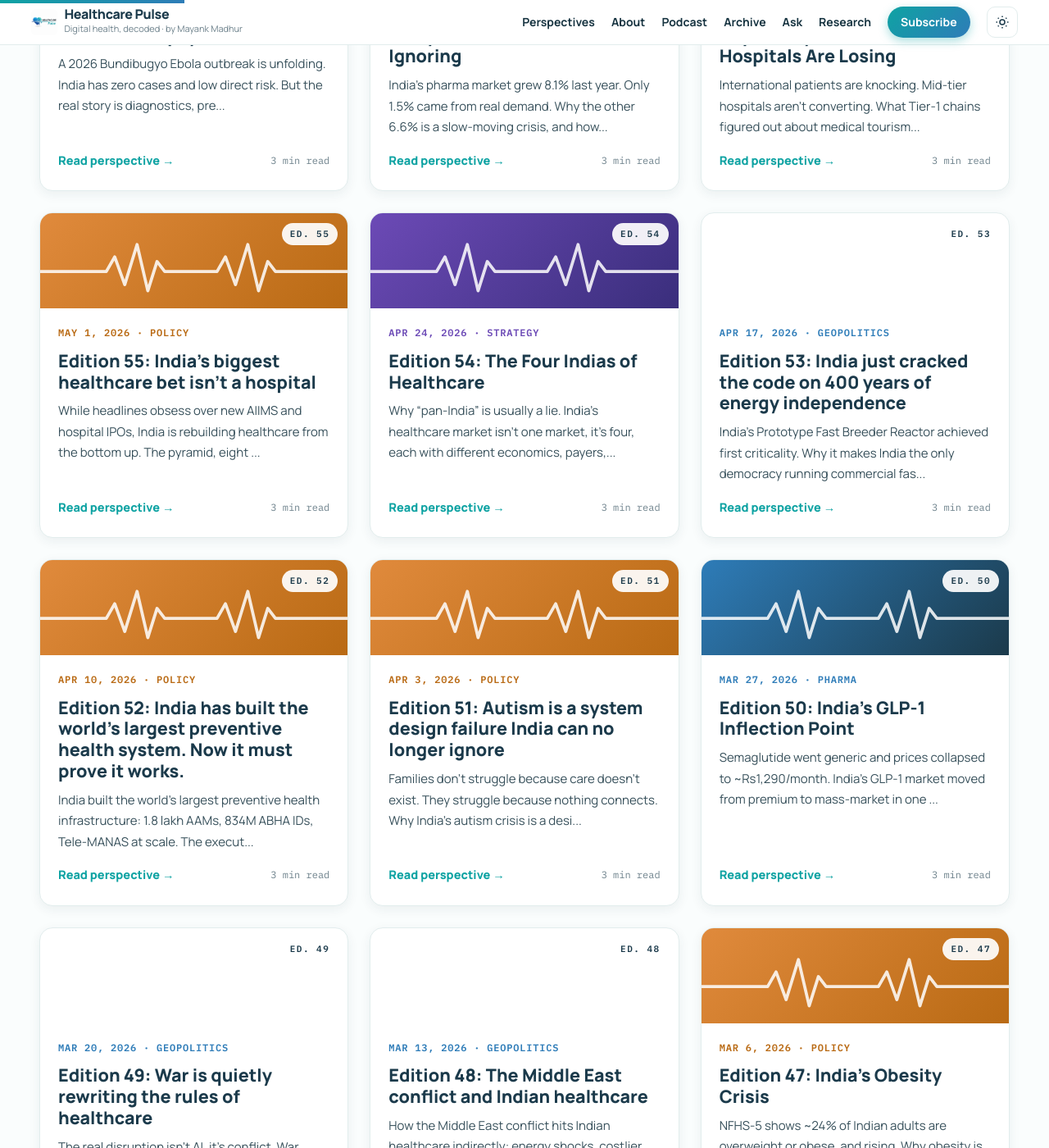
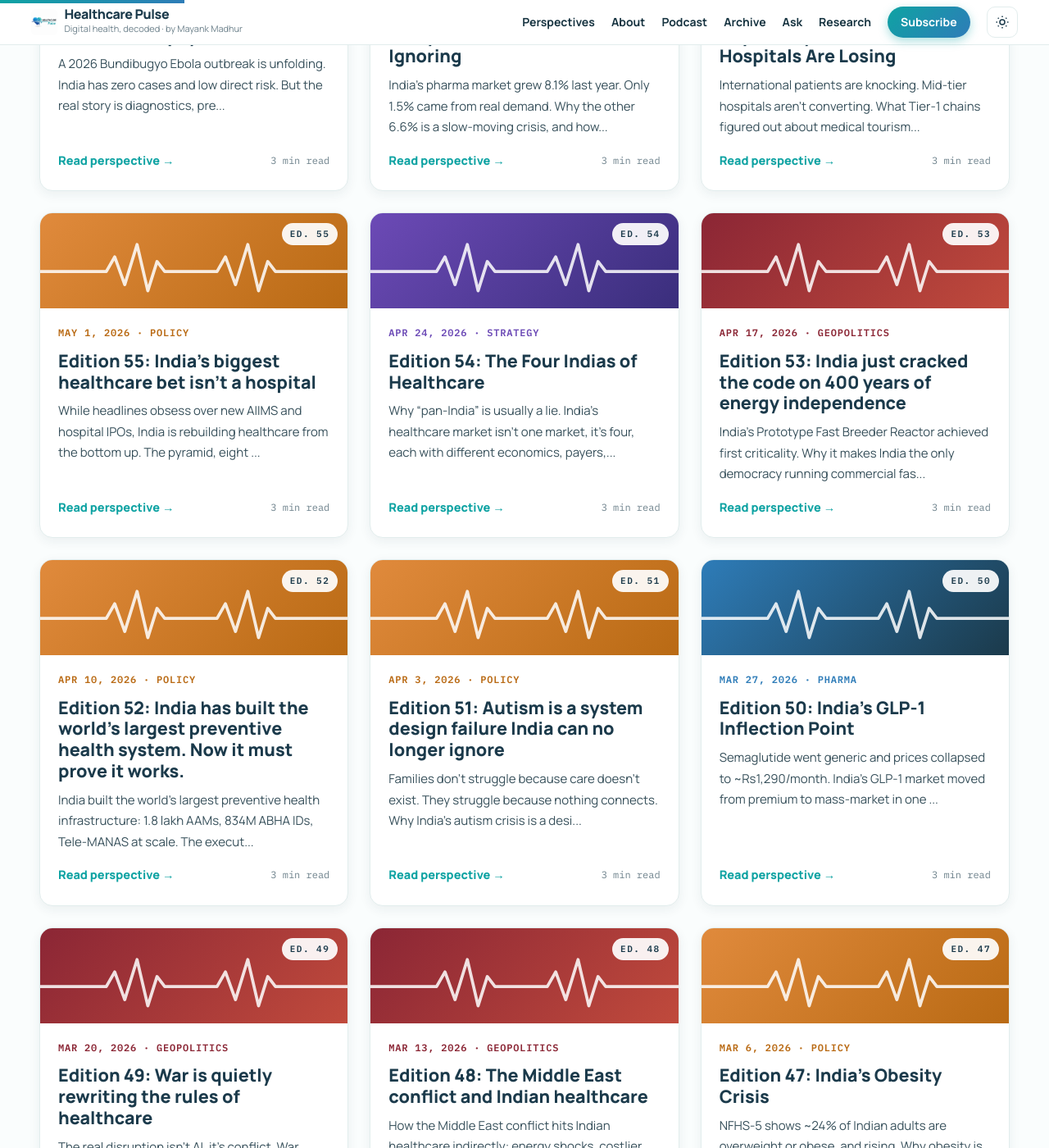
Before and after one commit to mayankmadhur25/mayankmadhur25.github.io, a Jekyll site: the page built from index.html, in a window 1280 px wide and 1400 px high, scrolled down 1867 px. Shown: the whole window at 82% size. Built offline with Jekyll 4.4.1, drawn with Linux system fonts in a browser that asks for light colours.

Commit message:
Add files via upload

```diff
--- a/assets/css/style.css
+++ b/assets/css/style.css
@@ -233,14 +233,14 @@ a { color: var(--blue); }
 .cat-pharma .card-banner,         .post-banner.cat-pharma         { background: linear-gradient(135deg, #2E7CB8, #1B3A4B); }
 .cat-biotech .card-banner,        .post-banner.cat-biotech        { background: linear-gradient(135deg, #37B68A, #0FA3A3); }
 .cat-policy .card-banner,         .post-banner.cat-policy         { background: linear-gradient(135deg, #E08A3C, #B96A14); }
-.cat-general .card-banner,        .post-banner.cat-general        { background: linear-gradient(135deg, #1B3A4B, #2E7CB8); }
+.cat-geopolitics .card-banner,    .post-banner.cat-geopolitics    { background: linear-gradient(135deg, #8B2635, #C04A3C); }
 .cat-strategy .card-banner,       .post-banner.cat-strategy       { background: linear-gradient(135deg, #6C4AB6, #3A2E7C); }
 
 .cat-digital-health .card-meta { color: var(--teal); }
 .cat-pharma .card-meta         { color: var(--blue); }
 .cat-biotech .card-meta        { color: var(--green); }
 .cat-policy .card-meta         { color: var(--amberdk); }
-.cat-general .card-meta        { color: var(--navy); }
+.cat-geopolitics .card-meta   { color: #8B2635; }
 .cat-strategy .card-meta       { color: #6C4AB6; }
 
 .card-body { padding: 20px 22px 24px; display: flex; flex-direction: column; flex: 1; }
@@ -825,7 +825,7 @@ a:focus-visible, button:focus-visible, input:focus-visible {
 .related-card.cat-strategy { background: linear-gradient(135deg,#6C4AB6,#3A2E7C); }
 .related-card.cat-pharma { background: linear-gradient(135deg,#2E7CB8,#1B3A4B); }
 .related-card.cat-biotech { background: linear-gradient(135deg,#37B68A,#0FA3A3); }
-.related-card.cat-general { background: linear-gradient(135deg,#1B3A4B,#2E7CB8); }
+.related-card.cat-geopolitics { background: linear-gradient(135deg,#8B2635,#C04A3C); }
 .rc-ed { font-family: var(--mono); font-size: 11px; font-weight: 600; opacity: .9; }
 .rc-title { font-weight: 700; font-size: 15px; line-height: 1.3; }
 @media(max-width:700px){ .related-grid { grid-template-columns: 1fr; } }
@@ -855,7 +855,7 @@ a:focus-visible, button:focus-visible, input:focus-visible {
 .ama-card.cat-strategy { background: linear-gradient(135deg,#6C4AB6,#3A2E7C); }
 .ama-card.cat-pharma { background: linear-gradient(135deg,#2E7CB8,#1B3A4B); }
 .ama-card.cat-biotech { background: linear-gradient(135deg,#37B68A,#0FA3A3); }
-.ama-card.cat-general { background: linear-gradient(135deg,#1B3A4B,#2E7CB8); }
+.ama-card.cat-geopolitics { background: linear-gradient(135deg,#8B2635,#C04A3C); }
 .amc-ed { font-family: var(--mono); font-size: 11px; font-weight: 600; opacity: .9; }
 .amc-title { font-weight: 800; font-size: 17px; line-height: 1.25; }
 .amc-go { font-size: 13px; font-weight: 700; margin-top: 4px; opacity: .95; }
@@ -881,7 +881,7 @@ a:focus-visible, button:focus-visible, input:focus-visible {
 .stat-fill.cat-digital-health { background: var(--grad); }
 .stat-fill.cat-pharma { background: linear-gradient(90deg,#2E7CB8,#1B3A4B); }
 .stat-fill.cat-biotech { background: linear-gradient(90deg,#37B68A,#0FA3A3); }
-.stat-fill.cat-general { background: linear-gradient(90deg,#1B3A4B,#2E7CB8); }
+.stat-fill.cat-geopolitics { background: linear-gradient(90deg,#8B2635,#C04A3C); }
 .stat-val { font-family: var(--mono); font-size: 14px; font-weight: 600; color: var(--navy); text-align: right; }
 .stat-count { color: var(--muted); font-size: 12px; }
 .stats-foot { margin-top: 26px; font-size: 14px; color: var(--body-c); }
```
